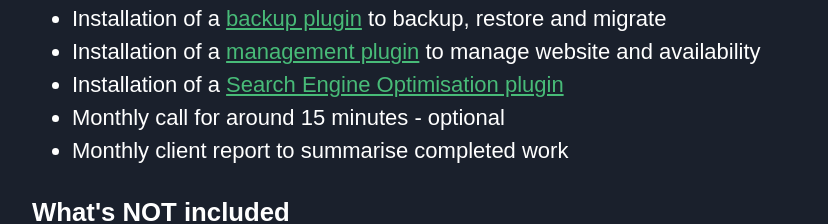
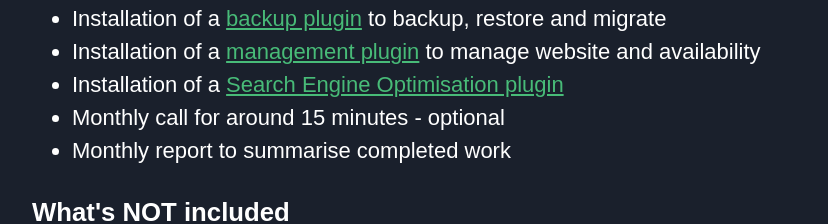
Before and after one commit to tarpey/jamestarpey, a Next.js app: page /wp-maintenance-terms in a window 1280 px wide. Shown: the part 941-1165 px from the top of the page, without its empty margins (224-1052 px from the left). Built offline with nearby package versions, Linux system fonts and the light colour scheme; a web font is replaced by a local one.

Commit message:
Updated services

```diff
--- a/pages/services.tsx
+++ b/pages/services.tsx
@@ -52,6 +52,7 @@ export default function Home() {
                 "Availability monitoring",
                 "Broken link checker",
                 "Search Engine Optimisation",
+                "Monthly report",
               ],
               excluded: [
                 "Development",
--- a/pages/wp-maintenance-terms.tsx
+++ b/pages/wp-maintenance-terms.tsx
@@ -66,7 +66,7 @@ export default function Home() {
             </a>
           </li>
           <li>Monthly call for around 15 minutes - optional</li>
-          <li>Monthly client report to summarise completed work</li>
+          <li>Monthly report to summarise completed work</li>
         </ul>
         <h3>What&apos;s NOT included</h3>
         <ul>
```
